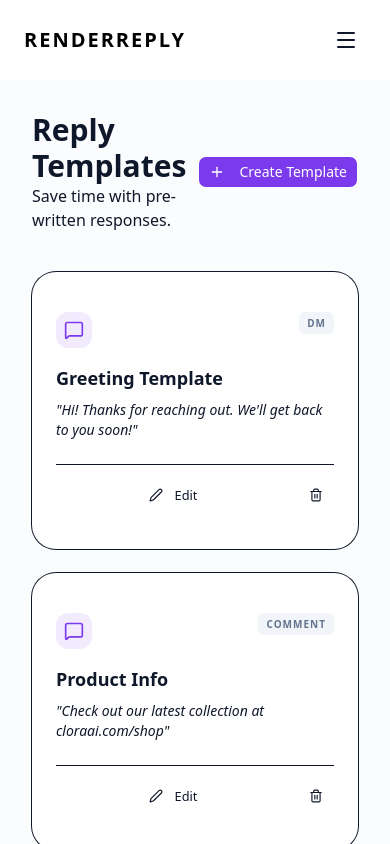
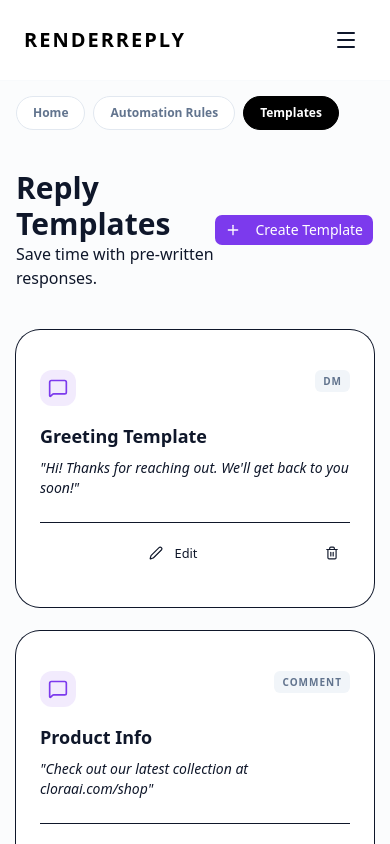
Before and after one commit to renderreply/renderreply-frontend-website, a Next.js app: page /dashboard/templates in a window 390 px wide. Shown: the top 844 px of the page. Built offline with nearby package versions, Linux system fonts and the light colour scheme; no server answers.

Commit message:
Design: Add mobile navigation to Templates page

```diff
--- a/src/app/(dashboard)/dashboard/templates/page.tsx
+++ b/src/app/(dashboard)/dashboard/templates/page.tsx
@@ -62,7 +62,20 @@ export default function TemplatesPage() {
         </nav>
       </aside>
 
-      <main className="flex-1 p-8">
+      <main className="flex-1 p-4 md:p-8">
+        {/* Mobile Sub-Nav */}
+        <nav className="md:hidden flex items-center gap-2 mb-8 overflow-x-auto pb-2 no-scrollbar">
+          <Link href="/dashboard" className="px-4 py-2 bg-white border border-slate-200 rounded-full text-xs font-bold text-slate-500 whitespace-nowrap">
+            Home
+          </Link>
+          <Link href="/dashboard/rules" className="px-4 py-2 bg-white border border-slate-200 rounded-full text-xs font-bold text-slate-500 whitespace-nowrap">
+            Automation Rules
+          </Link>
+          <Link href="/dashboard/templates" className="px-4 py-2 bg-black border border-black rounded-full text-xs font-bold text-white whitespace-nowrap">
+            Templates
+          </Link>
+        </nav>
+
         <header className="flex justify-between items-center mb-10">
           <div>
             <h1 className="text-3xl font-bold">Reply Templates</h1>
```
